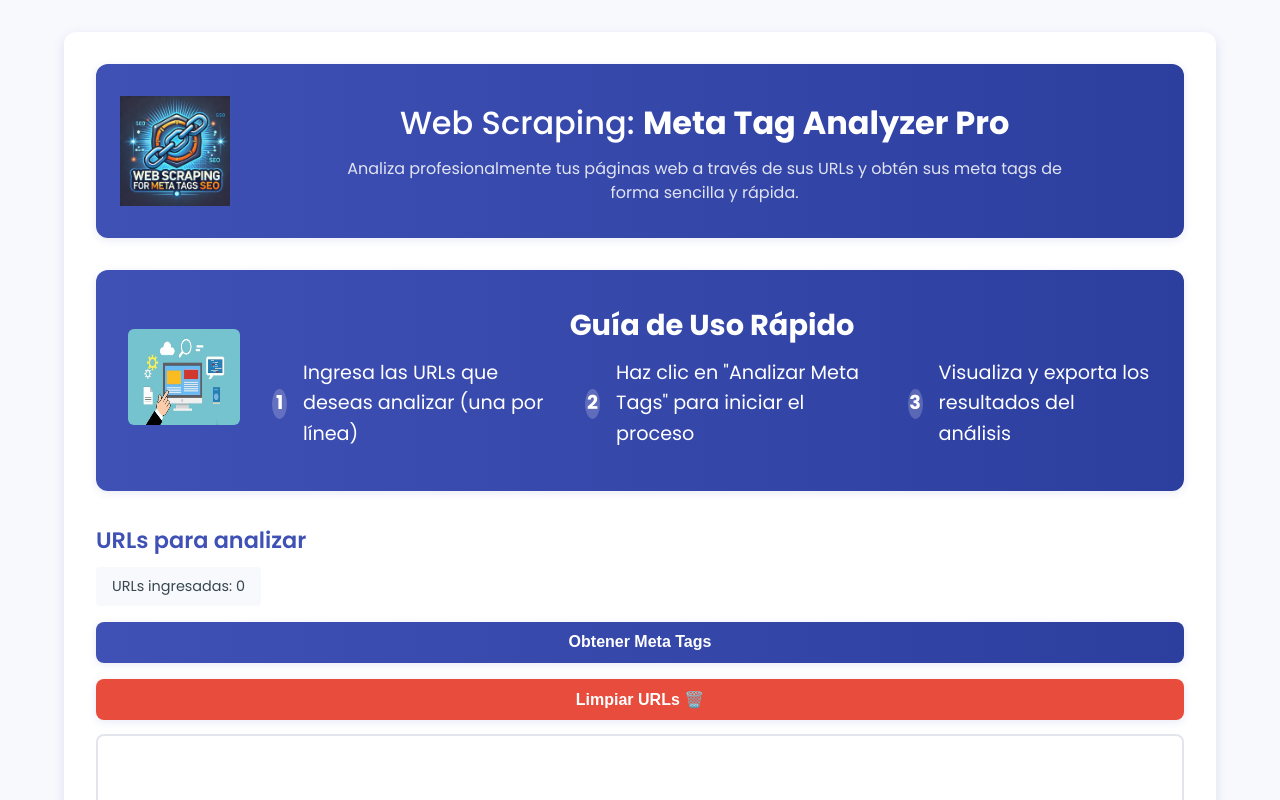
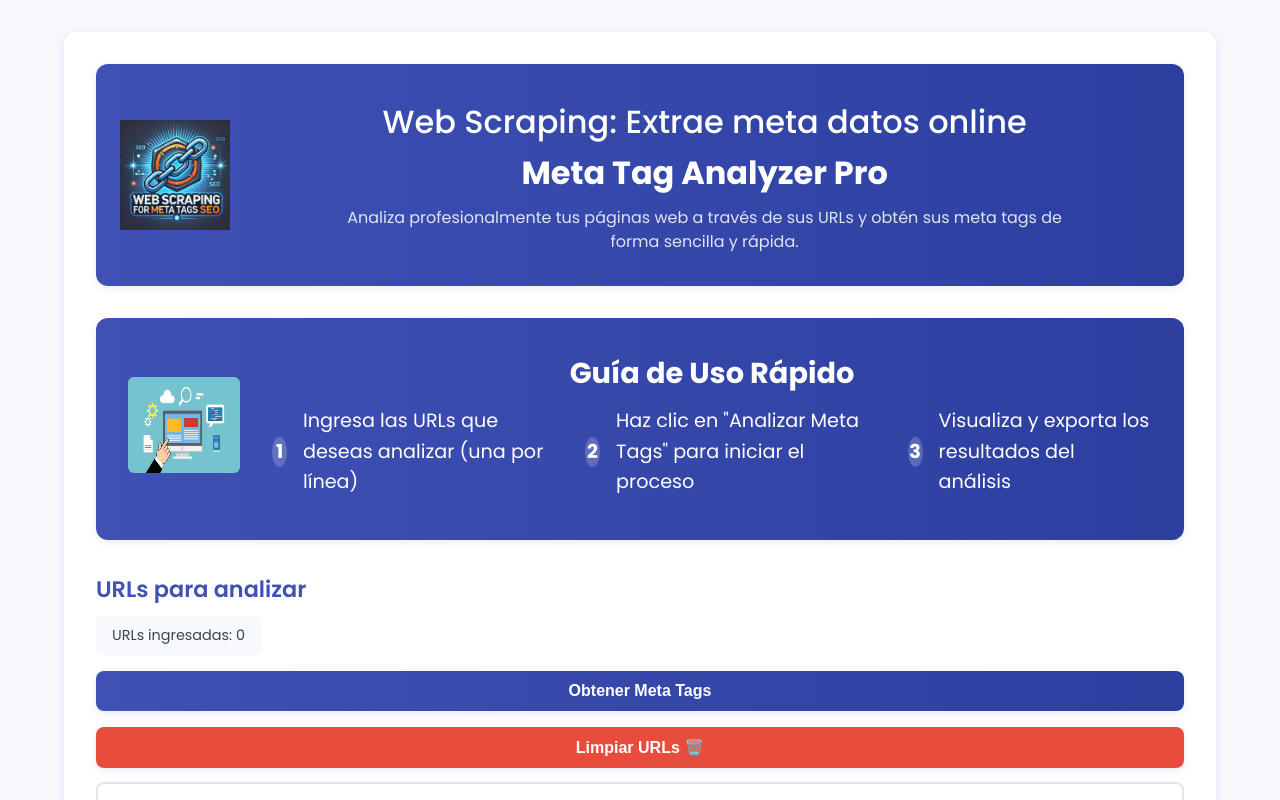
Before and after one commit to jorgeDevCod/frontend-Api-webScraping, a plain HTML site: page index.html in a window 1280 px wide. Shown: the top 800 px of the page. Drawn offline with Linux system fonts and the light colour scheme; a script that the page names is missing.

Commit message:
Update titles

```diff
--- a/index.html
+++ b/index.html
@@ -4,13 +4,14 @@
 <head>
     <meta charset="UTF-8">
     <meta name="viewport" content="width=device-width, initial-scale=1.0">
+    <title>Meta Tag Analyzer Pro - Herramienta Profesional SEO</title>
     <meta name="description" content="Herramienta profesional para análisis de meta tags y SEO. Analiza múltiples URLs simultáneamente y obtén información detallada sobre títulos, descripciones y etiquetas Open Graph.">
     <meta name="author" content="SEO Tools">
     <meta name="robots" content="index, follow">
     <meta property="og:title" content="Meta Tag Analyzer Pro - Herramienta Profesional SEO">
     <meta property="og:description" content="Analiza meta tags de múltiples URLs simultáneamente. Herramienta profesional para SEO y análisis web.">
     <meta property="og:type" content="website">
-    <title>Meta Tag Analyzer Pro - Herramienta Profesional SEO</title>
+    <title>MetaScrap Pro: Herramienta SEO para extraer meta datos online</title>
     <script src="https://unpkg.com/xlsx/dist/xlsx.full.min.js" integrity="sha512-r22gChDnGvBylk90+2e/ycr3RVrDi8DIOkIGNhJlKfuyQM4tIRAI062MaV8sfjQKYVGjOBaZBOA87z+IhZE9DA==" crossorigin="anonymous" referrerpolicy="no-referrer">></script>
     <link rel="icon" href="./assets/logoscraping.png">
     <link rel="stylesheet" href="css/style.css">
@@ -23,7 +24,7 @@
             <div class="header-content">
                 <img src="./assets/logo.webp" alt="Logo Meta Tag Analyzer Pro" class="header-logo">
                 <div class="header-text">
-                    <h1>Web Scraping: <span>Meta Tag Analyzer Pro</span></h1>
+                    <h1>Web Scraping: Extrae meta datos online <br> <span>Meta Tag Analyzer Pro</span></h1>
                     <p>Analiza profesionalmente tus páginas web a través de sus URLs y obtén sus meta tags de forma sencilla y rápida.</p>
                 </div>
             </div>
```
